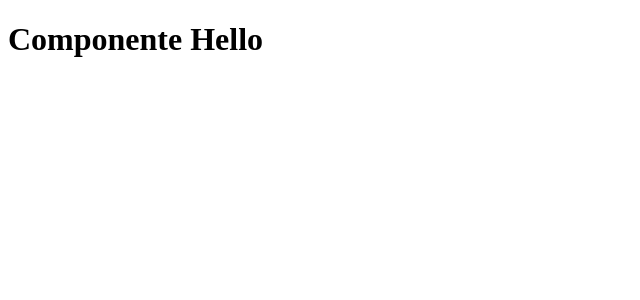
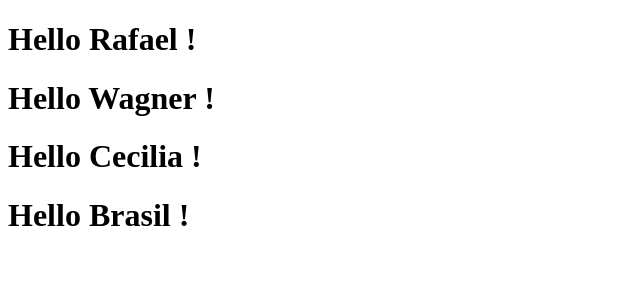
Before and after one commit to rafaelvastag/api-app-dsdeliver-spring-react, a React (Create React App) app in the folder front-web/: page / in a window 1280 px wide. Shown: the top 300 px of the page, without its empty margins (0-640 px from the left). Built offline with nearby package versions, Linux system fonts and the light colour scheme.

Commit message:
Messages

```diff
--- a/front-web/src/App.tsx
+++ b/front-web/src/App.tsx
@@ -4,7 +4,10 @@ import Hello from './Hello';
 function App() {
   return (
     <div>
-      <Hello/>
+      <Hello message = "Rafael" />
+      <Hello message = "Wagner" />
+      <Hello message = "Cecilia" />
+      <Hello message = "Brasil" />
     </div>
   );
 }
--- a/front-web/src/Hello.tsx
+++ b/front-web/src/Hello.tsx
@@ -1,6 +1,10 @@
-function Hello() {
+type Props = {
+    message: string;
+}
+
+function Hello( {message} : Props) {
     return (
-        <h1>Componente Hello</h1>
+        <h1>Hello { message } ! </h1>
     )
 }
 
```
